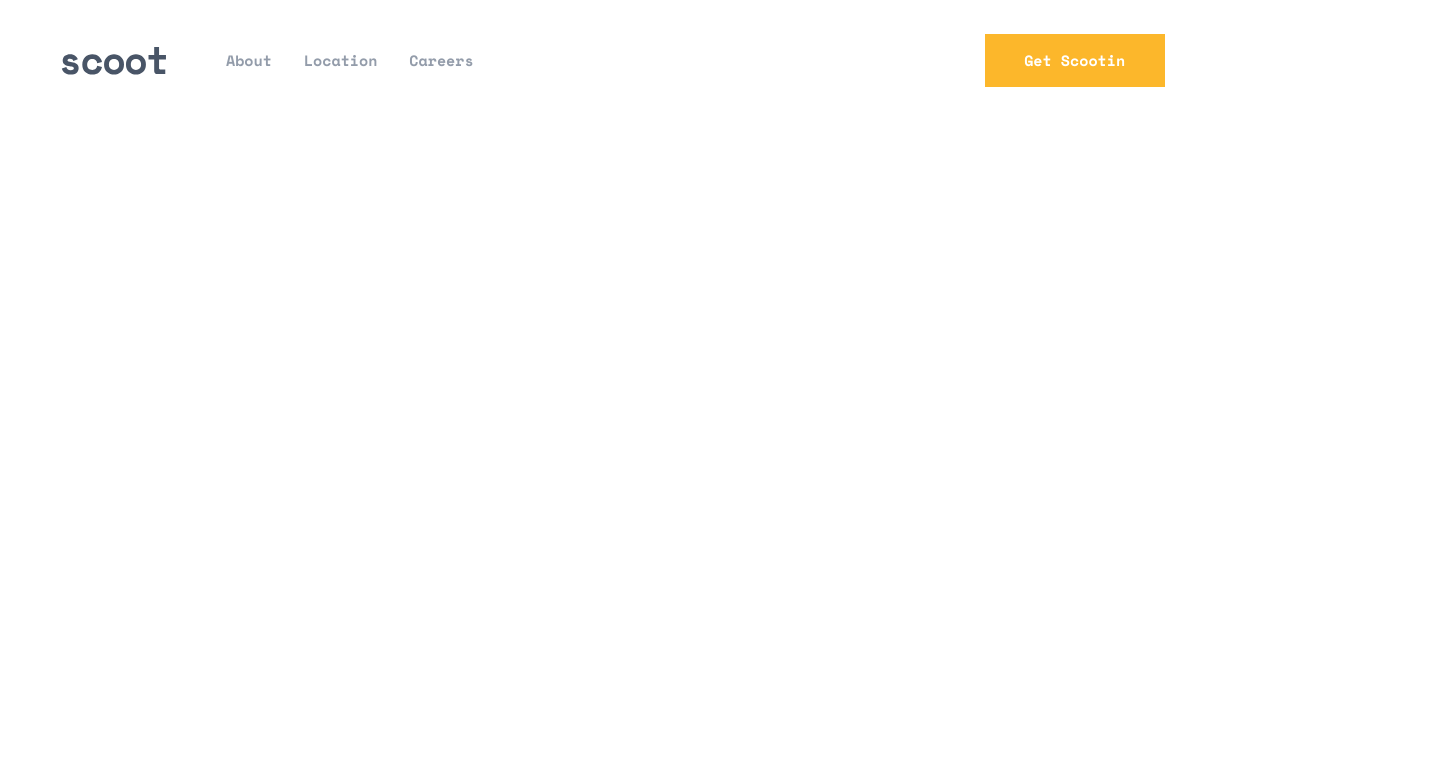
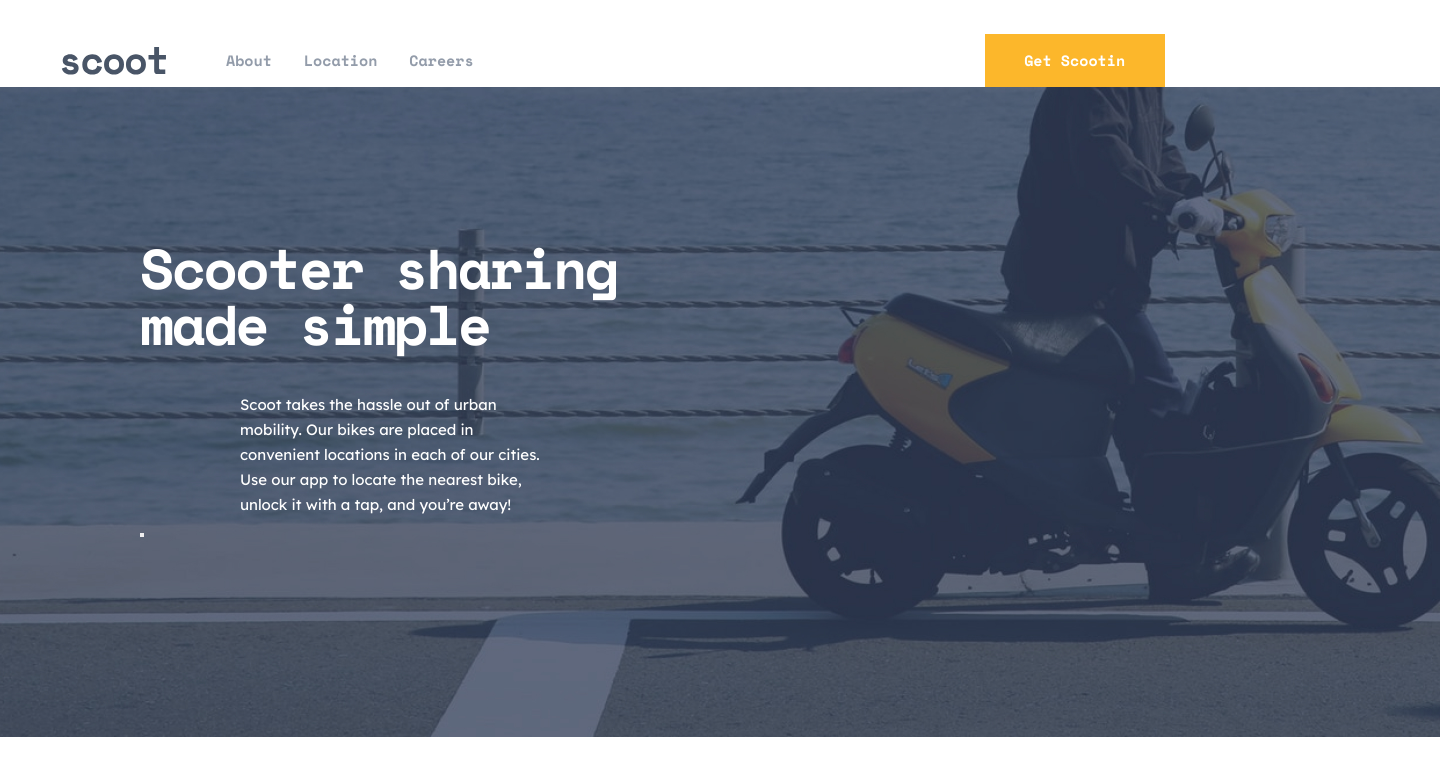
Before and after one commit to numanjnv/scoot, a plain HTML site: page index.html in a window 1280 px wide. Shown: the whole page, 1440 px wide, since content can reach past the window. Drawn offline with nearby package versions, Linux system fonts and the light colour scheme.

Commit message:
add hero

```diff
--- a/index.html
+++ b/index.html
@@ -1,5 +1,6 @@
 <!DOCTYPE html>
 <html lang="en">
+
 <head>
     <meta charset="UTF-8">
     <meta http-equiv="X-UA-Compatible" content="IE=edge">
@@ -8,6 +9,7 @@
     <link rel="icon" href="./assets/svg/scoot (1).svg">
     <title>scoot</title>
 </head>
+
 <body>
 
 
@@ -35,5 +37,19 @@
 
     </section>
 
+    <section class="hero">
+
+        <div class="container">
+            <div class="hero-box">
+                <h1>Scooter sharing made simple</h1>
+                <p>Scoot takes the hassle out of urban mobility. Our bikes are placed in convenient locations in each of
+                    our cities. Use our app to locate the nearest bike, unlock it with a tap, and you’re away!</p>
+                    <button></button>
+            </div>
+        </div>
+
+    </section>
+
 </body>
+
 </html>
--- a/scss/_all-blocks/_all-blocks.scss
+++ b/scss/_all-blocks/_all-blocks.scss
@@ -1,5 +1,5 @@
 @import "./header.scss";
-
+@import "./hero.scss";
 
 
 
--- /dev/null
+++ b/scss/_all-blocks/_hero.scss
@@ -0,0 +1,35 @@
+.hero {
+    background-image: url(../../assets/img/Bitmap.jpg);
+    background-repeat: no-repeat;
+    background-size: cover;
+    width: 1440px;
+    height: 650px;
+
+    &-box {
+
+
+        h1 {
+            color: #FFF;
+            font-family: Space Mono;
+            font-size: 56px;
+            font-style: normal;
+            font-weight: 700;
+            line-height: 56px;
+            letter-spacing: -2.5px;
+            width: 500px;
+            padding-top: 153px;
+        }
+
+        p {
+            color: #FFF;
+            font-family: Lexend Deca;
+            font-size: 15px;
+            font-style: normal;
+            font-weight: 400;
+            line-height: 25px;
+            width: 405px;
+            padding-top: 40px;
+            padding-left: 100px;
+        }
+    }
+}
```
Also changed, not shown: css/main.css, 1 other file. Lines whose indentation alone changed are shown as unchanged.
